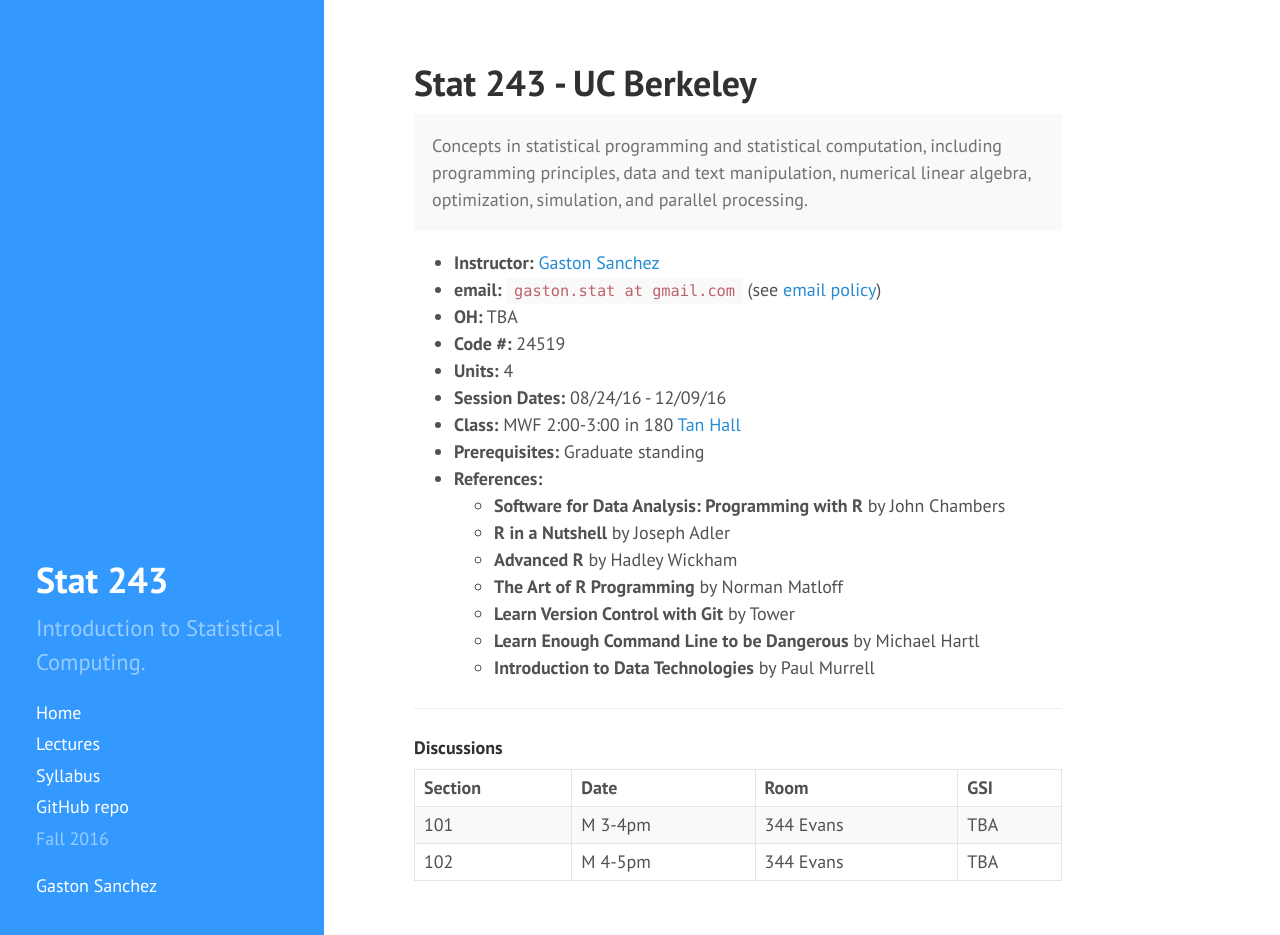
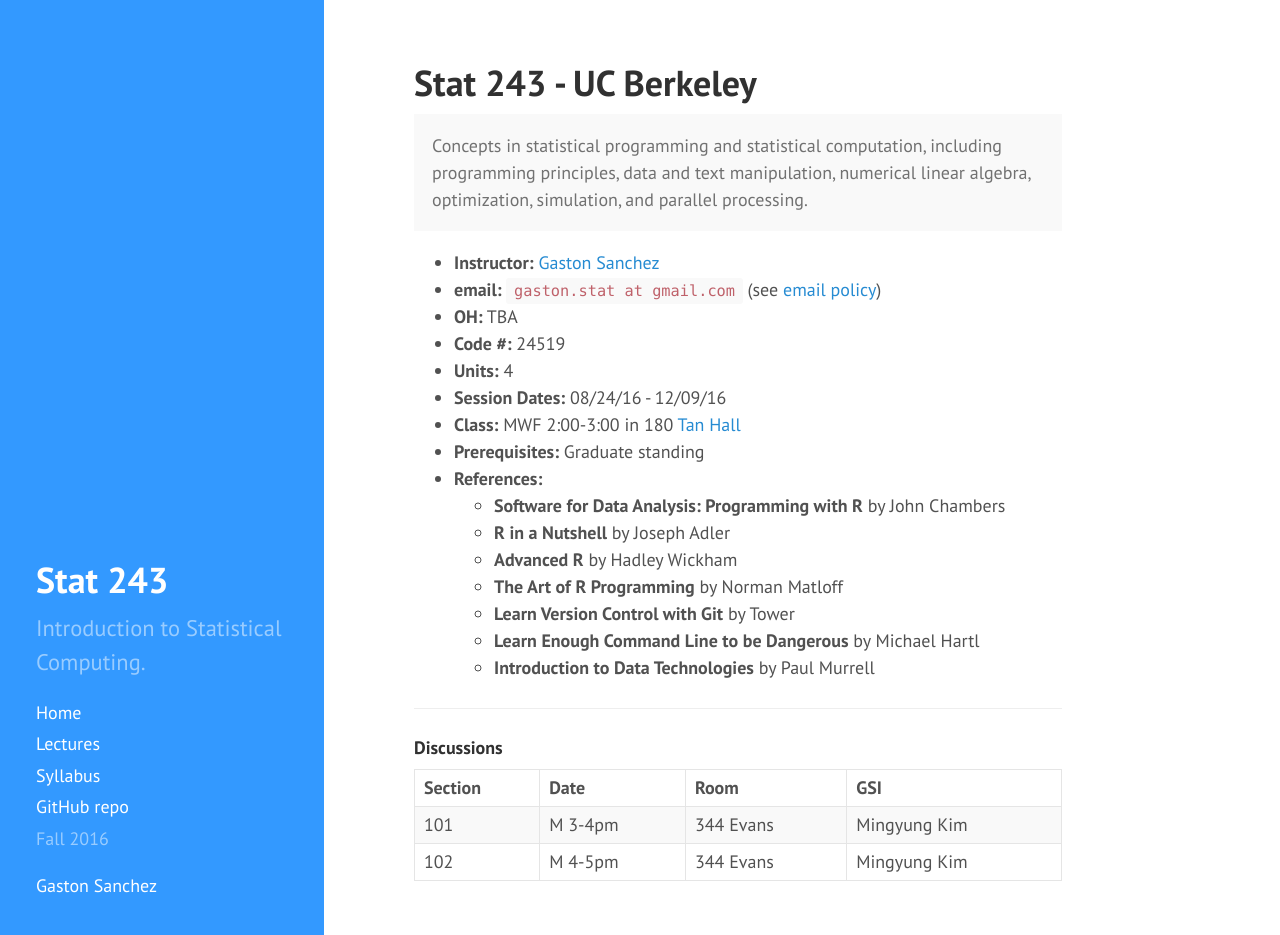
Before and after one commit to gastonstat/stat243-relic, a Jekyll site: the page built from index.html, in a window 1280 px wide and 935 px high. Built offline with Jekyll 4.4.1, drawn with Linux system fonts in a browser that asks for light colours; nearby versions of some CDN libraries; the list of posts is cut into pages by our own code.

Commit message:
index: added GSI name for fall 2016

```diff
--- a/index.html
+++ b/index.html
@@ -51,13 +51,13 @@
       <td>101</td>
       <td>M 3-4pm</td>
       <td>344 Evans</td>
-      <td>TBA</td>
+      <td>Mingyung Kim</td>
     </tr>
     <tr>
       <td>102</td>
       <td>M 4-5pm</td>
       <td>344 Evans</td>
-      <td>TBA</td>
+      <td>Mingyung Kim</td>
     </tr>
   </tbody>
 </table>
```
